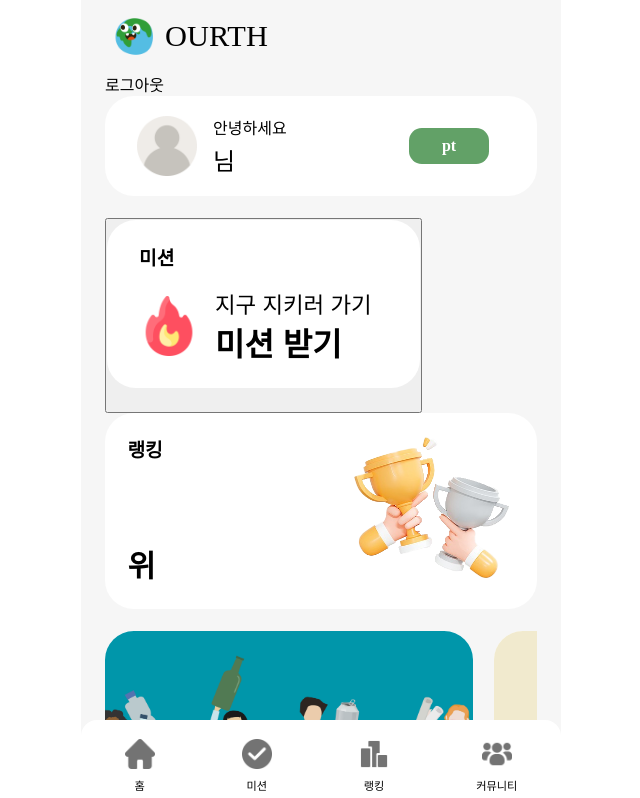
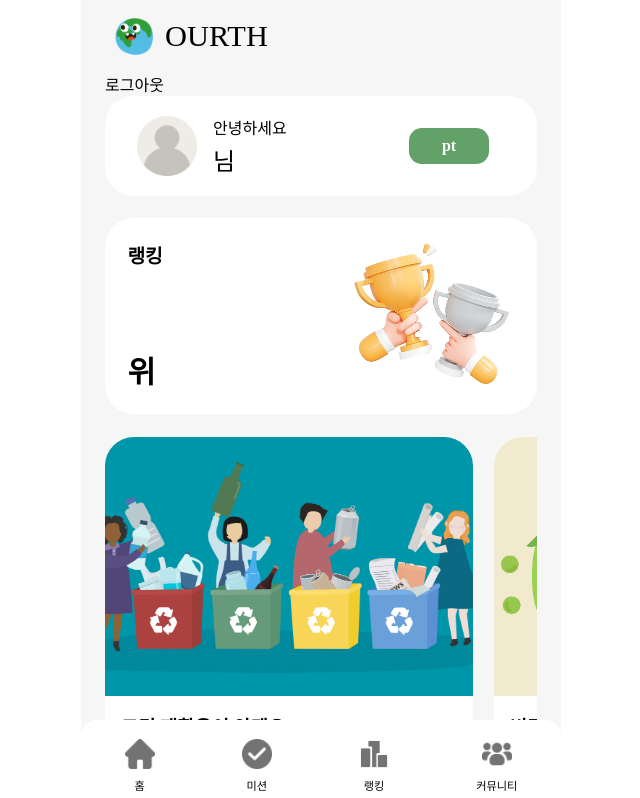
Before and after one commit to sinamong0620/Ourth-Frontend, a Next.js app: page /main in a window 1280 px wide. Shown: the top 798 px of the page, without its empty margins (319-959 px from the left). Built offline with nearby package versions, Linux system fonts and the light colour scheme; no server answers.

Commit message:
fix : mission component test

```diff
--- a/src/components/MainOurth.tsx
+++ b/src/components/MainOurth.tsx
@@ -49,7 +49,7 @@ const MainOurth = ({ Component }: AppProps) => {
         whileInView={{ opacity: 10 }}
         transition={{ delay: 0.3 }}
       >
-        <Link href="/mission">
+        {/* <Link href="/mission">
           {!userInfo?.missionPresence ? (
             <button onClick={UserMission}>
               <AddMission />
@@ -57,7 +57,7 @@ const MainOurth = ({ Component }: AppProps) => {
           ) : (
             <Mission remainMission={userInfo.missionCount} />
           )}
-        </Link>
+        </Link> */}
       </motion.div>
       <motion.div
         initial={{ opacity: 0 }}
```
